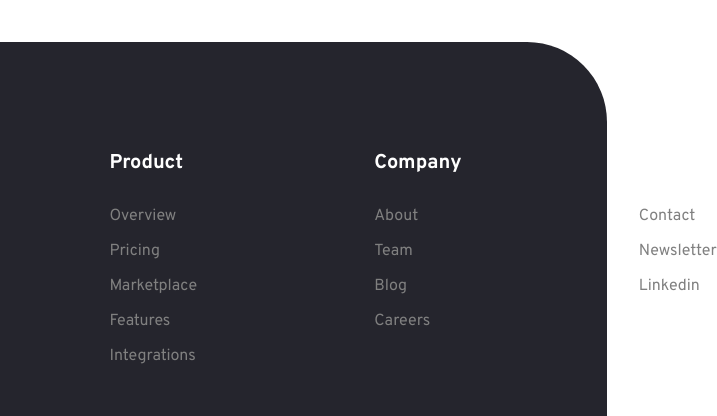
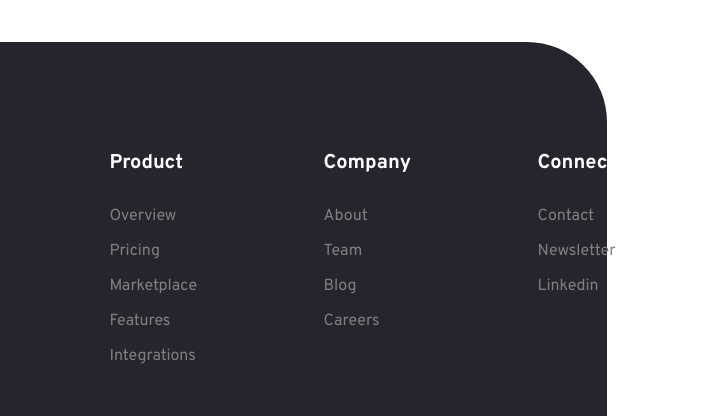
Before and after one commit to Wizdev0/Blogr-website, a plain HTML site: page index.html in a window 768 px wide. Shown: the part 2552-2968 px from the top of the page, 161-878 px from the left, 717 px wide, since content can reach past the window. Drawn offline with Linux system fonts and the light colour scheme.

Commit message:
Reduced space on the footer

```diff
--- a/index.css
+++ b/index.css
@@ -1716,7 +1716,7 @@
 
 .footer-list{
     display: flex;
-    gap: 70%;
+    gap: 50%;
     margin-top: 8px;
     font-family: "Overpass", sans-serif;
 }
```
